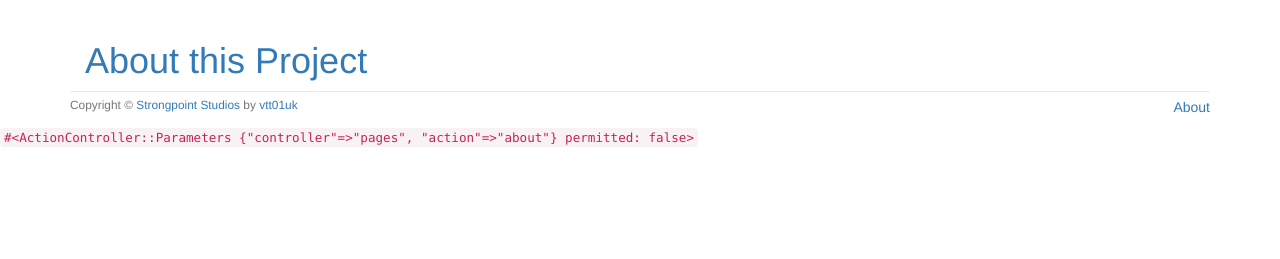
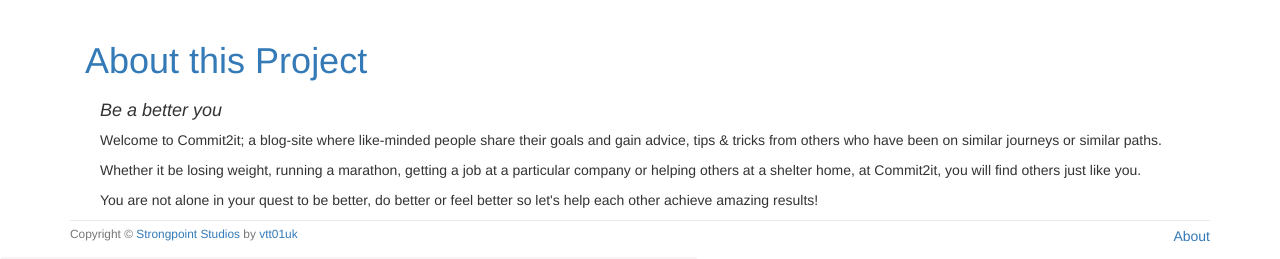
Before and after one commit to vtt01uk/Commit2it, a Rails app: page /about in a window 1280 px wide. Shown: the part 52-311 px from the top of the page. Run offline with Rails 7, Linux system fonts and the light colour scheme; style sheets or scripts are compiled from the project's sources; some libraries are stand-ins or nearby versions.

Commit message:
Edited Home & About page

```diff
--- a/app/views/layouts/application.html.erb
+++ b/app/views/layouts/application.html.erb
@@ -1,8 +1,8 @@
 <!DOCTYPE html>
 <html>
 <head>
-  <title>Commit2it</title>
-  <%= stylesheet_link_tag    'application', media: 'all', 'data-turbolinks-track' => true %>
+  <title>Commit2it | Be a Better You</title>
+  <%= stylesheet_link_tag 'application', media: 'all', 'data-turbolinks-track' => true %>
   <%= javascript_include_tag 'application', 'data-turbolinks-track' => true %>
   <%= csrf_meta_tags %>
 </head>
--- a/app/views/pages/about.html.erb
+++ b/app/views/pages/about.html.erb
@@ -2,5 +2,18 @@
 	<h1>
 	<a href="https://github.com/vtt01uk/Commit2it#README">About this Project</a>
 	</h1>
-<!--	<%= link_to 'Home', root_path %>-->
+	<div class="container">
+	<h4><i>Be a better you</i></h4>
+		<p>
+	Welcome to Commit2it; a blog-site where like-minded people share their goals and gain advice, tips & tricks from others who have been on similar journeys or similar paths.
+		</p>
+		<p>
+	Whether it be losing weight, running a marathon, getting a job at a particular company or helping others at a shelter home, at Commit2it, you will find others just like you.
+		</p>
+		<p>
+	You are not alone in your quest to be better, do better or feel better so let's help each other achieve amazing results!
+		</p>
+
+<!--			<%= link_to 'Home', root_path %>-->
+	</div>
 </div>
--- a/app/views/pages/home.html.erb
+++ b/app/views/pages/home.html.erb
@@ -1,4 +1,5 @@
 <div class="center jumbotron">
 	<h1>COMMIT 2 IT</h1>
+
 	<%= link_to "Come join us", signup_path, class: "btn btn-primary btn-lg btn-xlarge" %>
 </div>
```
